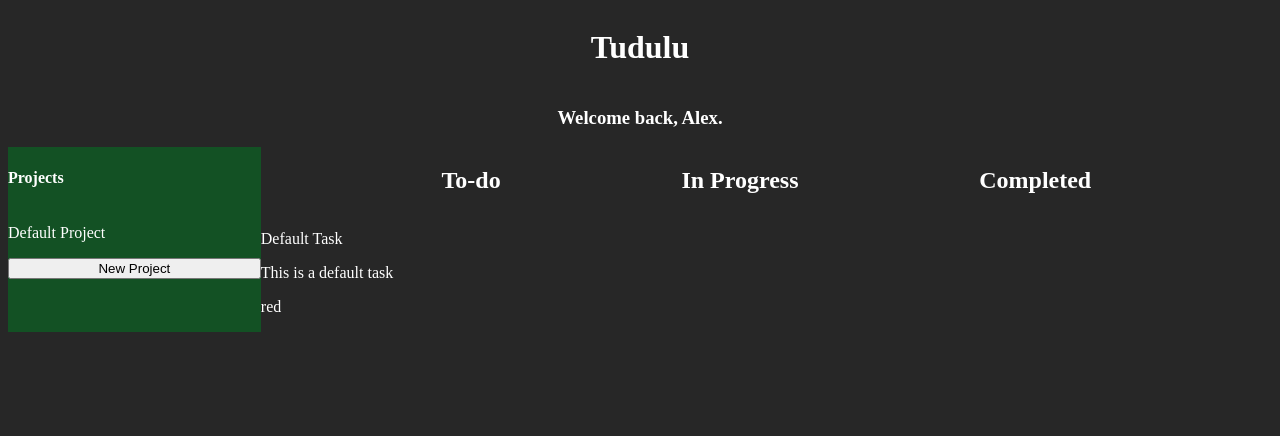
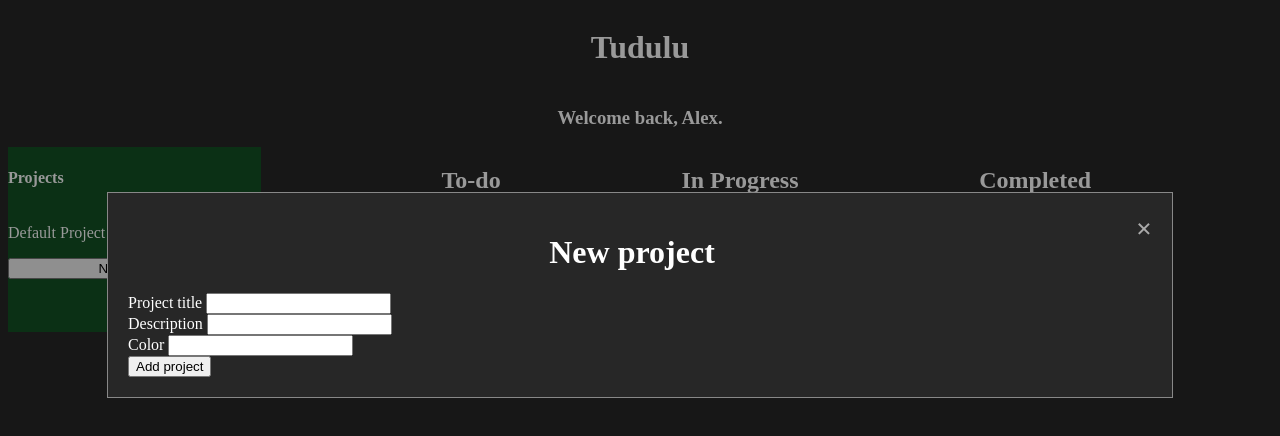
Before and after one commit to alex-nemeth/todolist, a plain HTML site: page index.html in a window 1280 px wide. Both pictures are taken after a click on the button "New Project". Drawn offline with Linux system fonts and the light colour scheme.

Commit message:
adding projects implemented

```diff
--- a/index.html
+++ b/index.html
@@ -16,17 +16,17 @@
                 <form id="new-project" action="">
                     <div class="text-input">
                         <label for="Title">Project title</label>
-                        <input id="project-name" type="text" />
+                        <input id="project-title" type="text" />
                     </div>
                     <div class="text-input">
                         <label for="Description">Description</label>
-                        <input class="project-description" type="text" />
+                        <input id="project-description" type="text" />
                     </div>
                     <div class="color-input">
                         <label for="Colors">Color</label>
-                        <input class="project-color" type="text" />
+                        <input id="project-color" type="text" />
                     </div>
-                    <button class="project-submit"></button>
+                    <button class="project-submit">Add project</button>
                 </form>
             </div>
         </div>
--- a/main.js
+++ b/main.js
@@ -1 +1 @@
-(()=>{class t{constructor(t,e,s){this.title=t,this.description=e,this.colorCode=s}}let e=[],s=new class{constructor(t,e,s){this.title=t,this.description=e,this.tasks=[],this.colorCode=s}addTask(e,s,c){this.tasks.push(new t(e,s,c))}deleteTask(t){this.tasks.splice(t,1)}}("Default Project","This is a default project","red");e.push(s);let c=new t("Default Task","This is a default task","red");s.tasks.push(c);const o=document.getElementById("modal");document.querySelector(".close").addEventListener("click",(()=>{o.style.display="none"})),document.querySelector(".add-project").addEventListener("click",(()=>{o.style.display="block"})),document.querySelector(".project-submit").addEventListener("click",(t=>{t.preventDefault(),e.addProject()})),function(t){const e=document.querySelector(".project-list"),s=document.createElement("div");s.classList.add("project-card"),e.appendChild(s);for(let e=0;e<t.length;e++)s.innerHTML=`\n        <div class="project-card">\n        <p class="project-title" onclick="">${t[e].title}</p>\n    </div>`}(e),function(t){const e=document.querySelector(".to-do");for(let t=0;t<s.tasks.length;t++)e.innerHTML=`<p>${s.tasks[t].title}</p>\n        <p>${s.tasks[t].description}</p>\n        <p>${s.tasks[t].colorCode}</p>`}()})();
+(()=>{class e{constructor(e,t,s){this.title=e,this.description=t,this.colorCode=s}}class t{constructor(e,t,s){this.title=e,this.description=t,this.tasks=[],this.colorCode=s}addTask(t,s,c){this.tasks.push(new e(t,s,c))}deleteTask(e){this.tasks.splice(e,1)}}let s=[],c=new t("Default Project","This is a default project","red");s.push(c);let o=new e("Default Task","This is a default task","red");function l(e){const t=document.querySelector(".project-list"),s=document.createElement("div");s.classList.add("project-card"),t.appendChild(s);for(let t=0;t<e.length;t++)s.innerHTML=`\n        <div class="project-card">\n        <p class="project-title" onclick="">${e[t].title}</p>\n    </div>`}c.tasks.push(o);const r=document.querySelector(".modal");document.querySelector(".close").addEventListener("click",(()=>{r.style.display="none"})),document.querySelector(".add-project").addEventListener("click",(()=>{r.style.display="block"})),document.querySelector(".project-submit").addEventListener("click",(e=>{const c=document.querySelector("#project-title").value,o=document.querySelector("#project-description").value,r=document.querySelector("#project-color").value;e.preventDefault(),s.push(new t(c,o,r)),console.log(s.length),l(s)})),l(s),function(e){const t=document.querySelector(".to-do");for(let e=0;e<c.tasks.length;e++)t.innerHTML=`<p>${c.tasks[e].title}</p>\n        <p>${c.tasks[e].description}</p>\n        <p>${c.tasks[e].colorCode}</p>`}()})();
```
